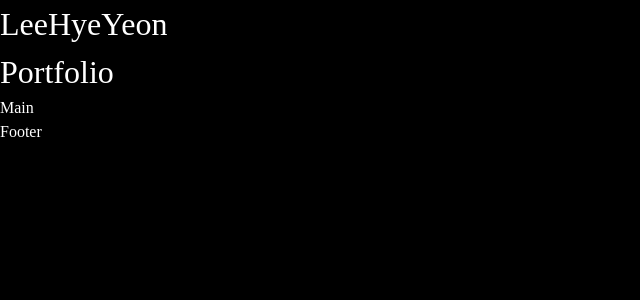
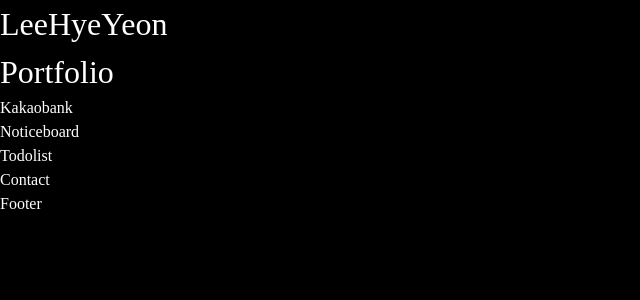
Before and after one commit to yyyn012/portfolio__project, a React (Create React App) app in the folder portfolio/: page / in a window 1280 px wide. Shown: the top 300 px of the page, without its empty margins (0-640 px from the left). Built offline with nearby package versions, Linux system fonts and the light colour scheme.

Commit message:
Update Header

```diff
--- a/portfolio/src/components/header/Logo.jsx
+++ b/portfolio/src/components/header/Logo.jsx
@@ -1,9 +1,11 @@
 import React from "react";
 
-const Logo = () => {
+const Logo = ({ toggleMenu }) => {
   return (
-    <h1>
-      LeeHyeYeon <br /> Portfolio
+    <h1 className="header__logo">
+      <span onClick={toggleMenu}>
+        LeeHyeYeon <br /> Portfolio
+      </span>
     </h1>
   );
 };
--- a/portfolio/src/components/header/Menu.jsx
+++ b/portfolio/src/components/header/Menu.jsx
@@ -7,14 +7,14 @@ const Menu = () => {
   return (
     <nav className="header__menu">
       <ul className="menu">
-        {headerMenu.map((menu, key) => {
+        {headerMenu.map((menu, key) => (
           <li
             key={key}
             className={location.pathname === menu.src ? "active" : ""}
           >
             <Link to={menu.src}>{menu.title}</Link>
-          </li>;
-        })}
+          </li>
+        ))}
       </ul>
     </nav>
   );
--- a/portfolio/src/components/section/Header.jsx
+++ b/portfolio/src/components/section/Header.jsx
@@ -1,14 +1,21 @@
-import React from "react";
+import React, { useState } from "react";
 
 import Logo from "../header/Logo";
 import Menu from "../header/Menu";
 
 const Header = () => {
+  const [menuActive, setMenuActive] = useState(false);
+
+  const toggleMenu = () => {
+    setMenuActive(!menuActive);
+    console.log("active");
+  };
+
   return (
-    <div>
-      <Logo />
+    <header id="header" role="banner">
+      <Logo toggleMenu={toggleMenu} />
       <Menu />
-    </div>
+    </header>
   );
 };
 
--- a/portfolio/src/components/section/Main.jsx
+++ b/portfolio/src/components/section/Main.jsx
@@ -9,7 +9,6 @@ const Main = (props) => {
       <Header />
       <main id="main" role="main">
         {props.children}
-        Main
       </main>
       <Footer />
     </div>
--- a/portfolio/src/data/header.js
+++ b/portfolio/src/data/header.js
@@ -1,8 +1,4 @@
 export const headerMenu = [
-  {
-    title: "main",
-    src: "/",
-  },
   {
     title: "Kakaobank",
     src: "/Kakaobank",
```
